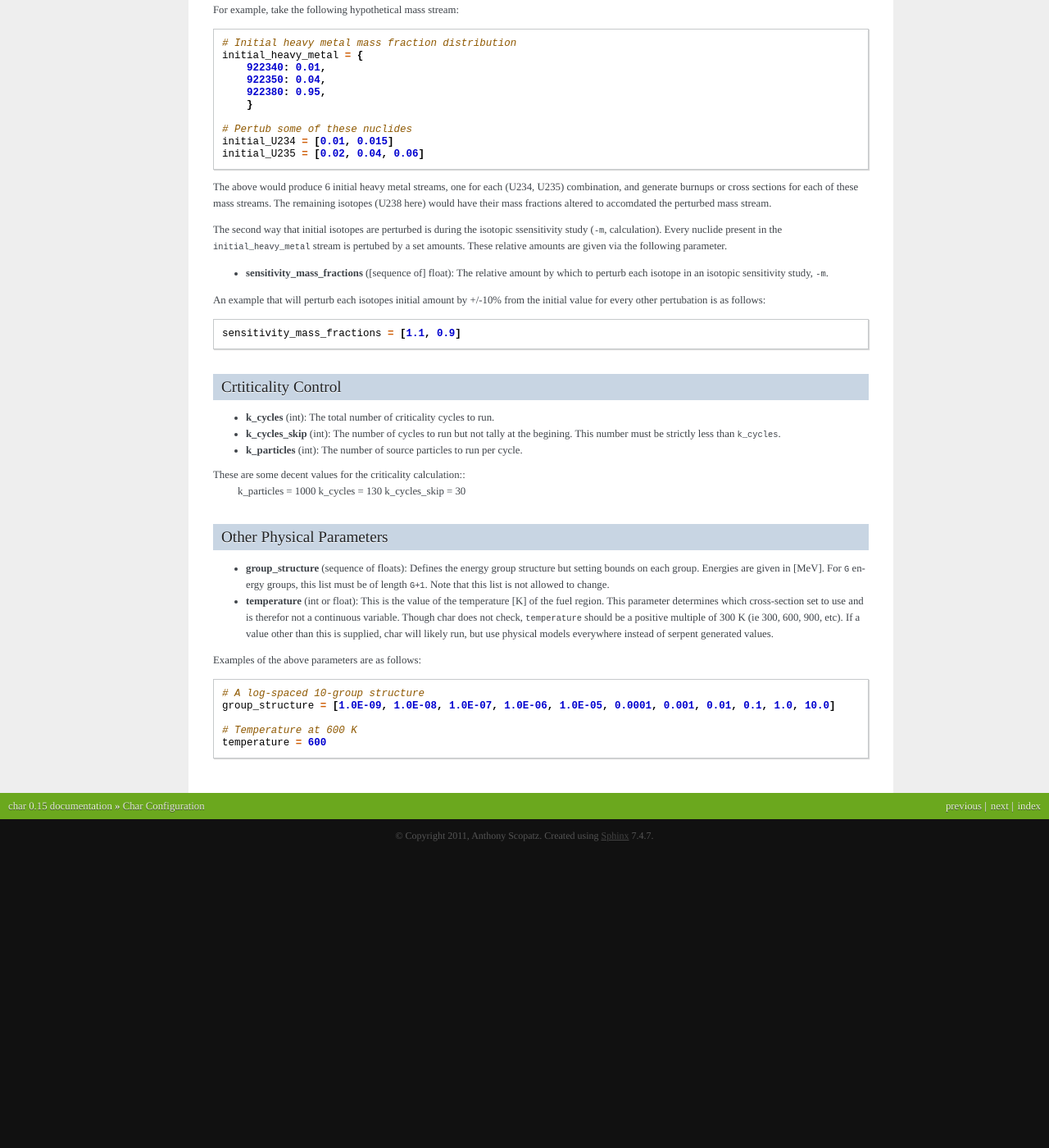
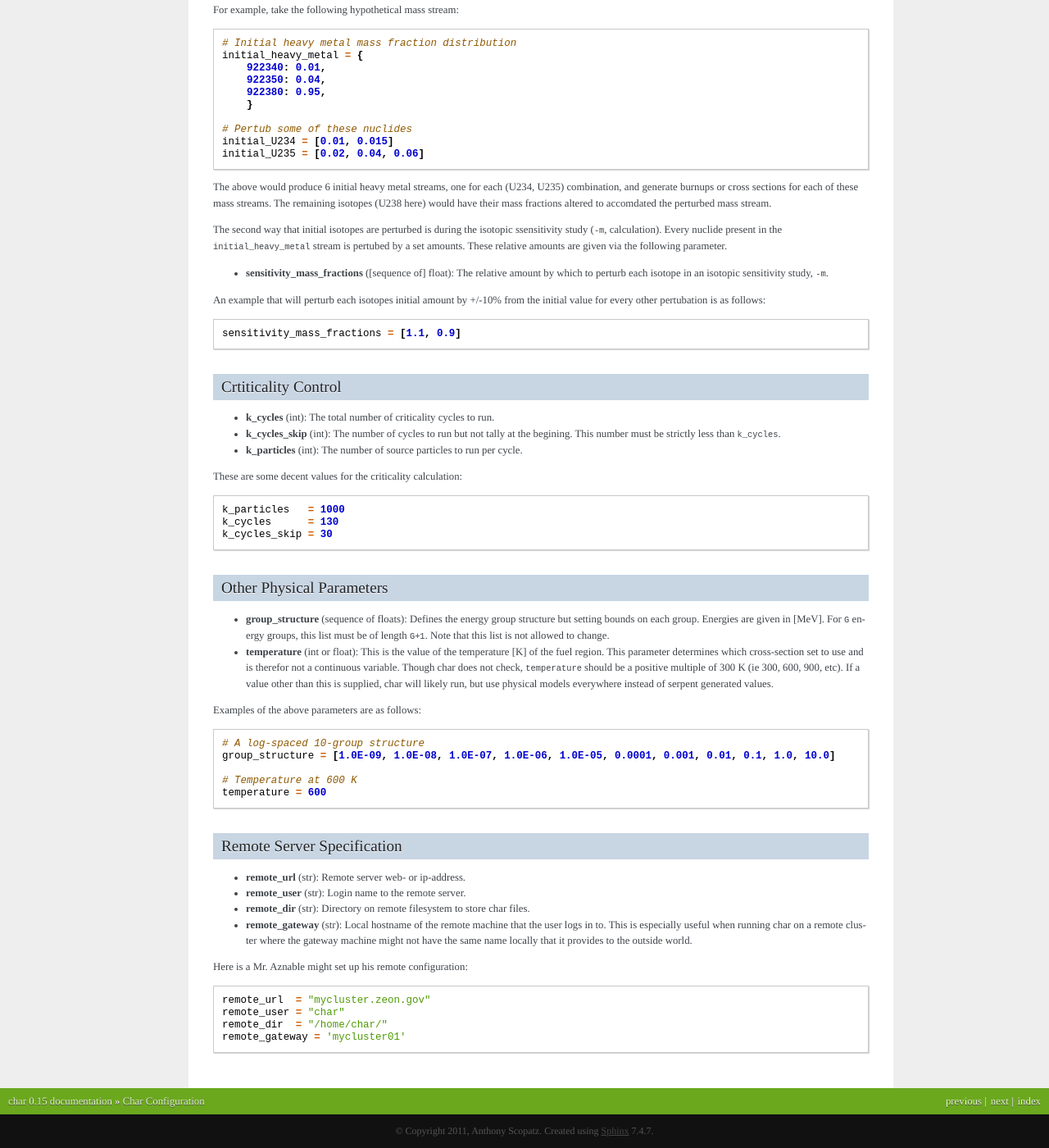
Before and after one commit to bright-dev/bright, a Sphinx documentation site: the page built from doc/source/configuration.rst, in a window 1280 px wide and 1400 px high, scrolled down 5746 px. Shown: the whole window at 82% size. Built offline with Sphinx 7.4.7, drawn with Linux system fonts in a browser that asks for light colours; formulas are drawn with MathJax 3; before the commit the page ends 6786 px from its top, so only the background shows below that; some of the changed text lies outside the part shown.

Commit message:
Added a remote server spec section.

```diff
--- a/doc/source/configuration.rst
+++ b/doc/source/configuration.rst
@@ -415,6 +415,7 @@ Crtiticality Control
 * **k_particles** (int): The number of source particles to run per cycle.
 
 These are some decent values for the criticality calculation::
+
     k_particles   = 1000
     k_cycles      = 130
     k_cycles_skip = 30
@@ -439,3 +440,22 @@ Examples of the above parameters are as follows::
 
     # Temperature at 600 K
     temperature = 600
+
+
+
+---------------------------
+Remote Server Specification
+---------------------------
+* **remote_url** (str): Remote server web- or ip-address.
+* **remote_user** (str): Login name to the remote server.
+* **remote_dir** (str): Directory on remote filesystem to store char files.
+* **remote_gateway** (str): Local hostname of the remote machine that the user logs in to.
+  This is especially useful when running char on a remote cluster where the gateway machine
+  might not have the same name locally that it provides to the outside world.
+
+Here is a Mr. Aznable might set up his remote configuration::
+
+    remote_url  = "mycluster.zeon.gov"
+    remote_user = "char"
+    remote_dir  = "/home/char/"
+    remote_gateway = 'mycluster01'
```
